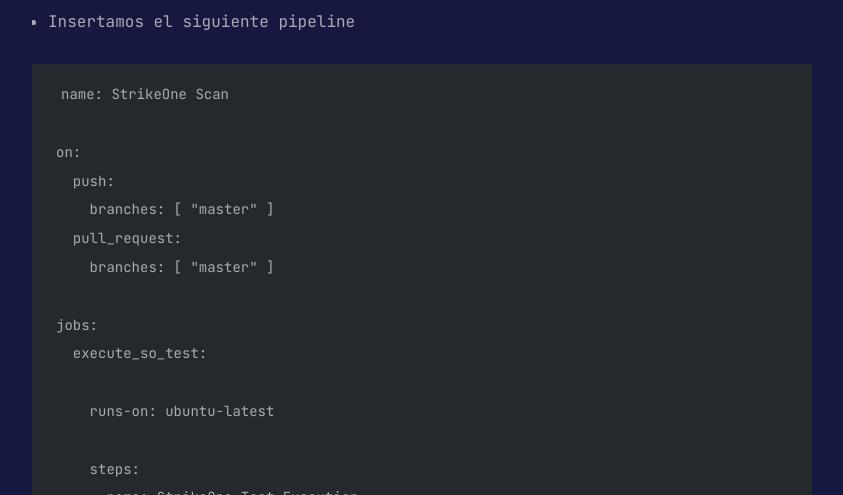
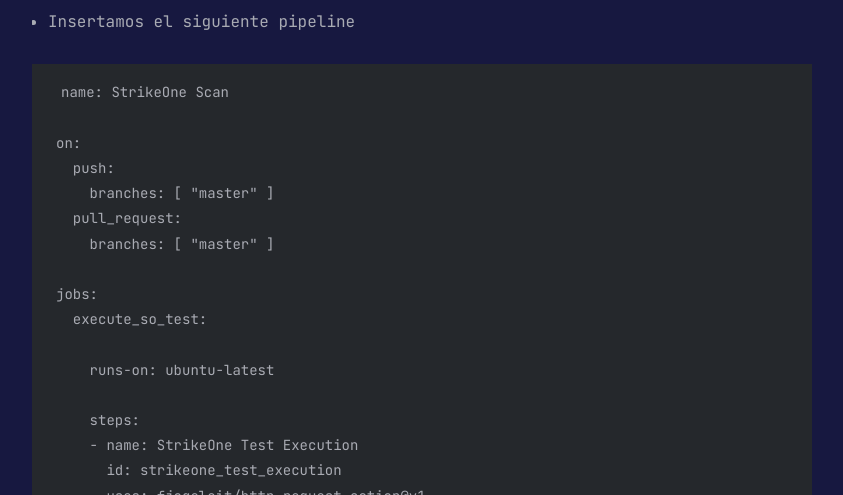
Before and after one commit to E-Virtus/evirtus.github.io, a Jekyll site: the page built from all_collections/_posts/2023-05-30-analisis-sast-con-strikeone-ghactions.md, in a window 1280 px wide. Shown: the part 5905-6400 px from the top of the page, without its empty margins (218-1061 px from the left). Built offline with Jekyll 4.4.1, drawn with Linux system fonts in a browser that asks for light colours.

Commit message:
Update post.css

```diff
--- a/assets/css/post.css
+++ b/assets/css/post.css
@@ -313,6 +313,7 @@ main a {
   background: var(--gray-3) !important;
   padding: 1rem 1.5rem;
   margin-bottom: 1.75rem;
+  font-size: 14px !important;
 }
 
 .content code {
@@ -320,7 +321,7 @@ main a {
   color: var(--white-2);
   white-space: pre;
   background-color: var(--gray-3);
-  font-size: 14px;
+  font-size: 14px !important;
 }
 
 /* lbox */
```
